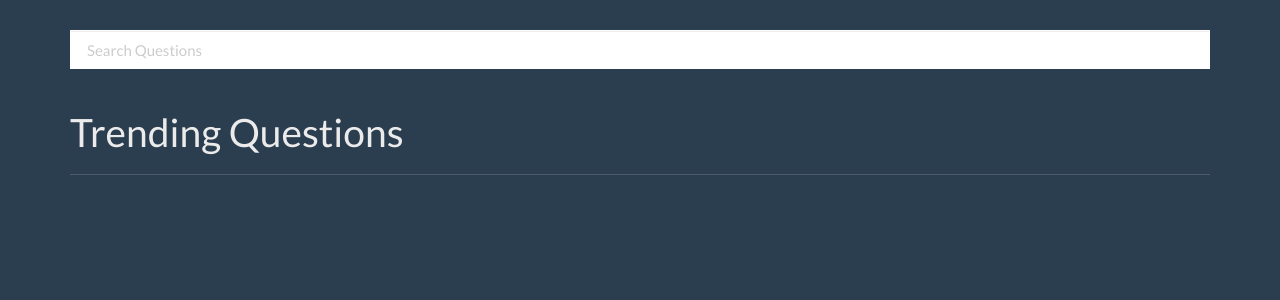
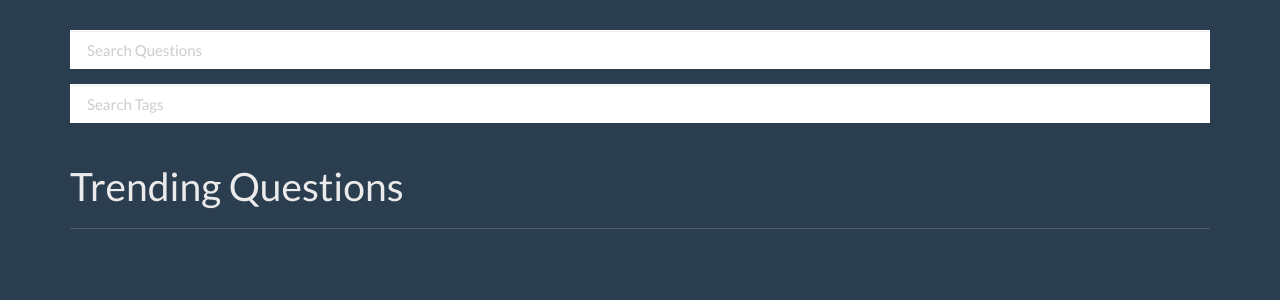
Before and after one commit to maygupta/qna-hub, a Flask app: page / in a window 1280 px wide. Shown: the part 40-340 px from the top of the page. Run offline with Flask 2, Linux system fonts and the light colour scheme; data that the repository does not hold is empty; some libraries are stand-ins or nearby versions.

Commit message:
Add new features

```diff
--- a/flask_qa/routes/main.py
+++ b/flask_qa/routes/main.py
@@ -40,36 +40,45 @@ def upload():
 
 @main.route('/search', methods=['GET', 'POST'])
 def search():
-    query = request.form['query']
-    search_query = "%{}%".format(query)
-    # order_by_str = text("LEVENSHTEIN(Question.question,'" + query "')"
-    # questions = Question.query.filter(Question.question.ilike(search_query))\
-    questions = Question.query \
-        .order_by(func.similarity(Question.question, query).desc())\
-        .limit(3)\
-        .all()
+    search_by_tag = False
+    questions = []
 
-    # Search in tags table
-    tags = Tag.query \
-        .filter(func.similarity(Tag.name, query) > 0.7) \
-        .order_by(func.similarity(Tag.name, query).desc())\
-        .limit(1)\
-        .all()
-    tag_ids = [t.id for t in tags]
+    if 'query_tags' in request.form:
+        query = request.form['query_tags']
+        search_by_tag = True
 
-    tag_map = TagQuestionMap.query\
-        .filter(TagQuestionMap.tag_id.in_(tag_ids))\
-        .limit(3)\
-        .all()
+        # Search in tags table
+        tags = Tag.query \
+            .filter(func.similarity(Tag.name, query) > 0.4) \
+            .order_by(func.similarity(Tag.name, query).desc())\
+            .limit(3)\
+            .all()
+        tag_ids = [t.id for t in tags]
 
-    question_ids = [t.question_id for t in tag_map]
+        tag_map = TagQuestionMap.query\
+            .filter(TagQuestionMap.tag_id.in_(tag_ids))\
+            .limit(3)\
+            .all()
 
-    questions_from_tag_search = Question.query.filter(Question.id.in_(question_ids)).all()
-    [questions.append(q) for q in questions_from_tag_search]
+        question_ids = [t.question_id for t in tag_map]
+
+        questions = Question.query.filter(Question.id.in_(question_ids)).all()
+
+    if not search_by_tag:
+        query = request.form['query']
+        search_query = "%{}%".format(query)
+        # order_by_str = text("LEVENSHTEIN(Question.question,'" + query "')"
+        # questions = Question.query.filter(Question.question.ilike(search_query))\
+        questions = Question.query \
+            .order_by(func.similarity(Question.question, query).desc())\
+            .limit(3)\
+            .all()
+
 
     context = {
         'questions' : questions,
-        'query': query
+        'query': query,
+        'search_by_tag': search_by_tag
     }
 
     return render_template('home.html', **context)
--- a/flask_qa/static/theme.css
+++ b/flask_qa/static/theme.css
@@ -53,7 +53,11 @@ pre {
 }
 
 .metadata {
+}
+
+.save-btn {
   float: right;
+  margin-right: 15px;
 }
 
 .form-metadata {
--- a/flask_qa/templates/home.html
+++ b/flask_qa/templates/home.html
@@ -6,14 +6,22 @@
         <div class="form-group">
           <input type="text" class="form-control" name="query" id="query" placeholder="Search Questions">
         </div>
-        <!-- <button type="submit" class="btn btn-primary">Search</button> -->
       </form>
 
+      <form method="POST" action="/search">
+        <div class="form-group">
+          <input type="text" class="form-control" name="query_tags" id="query" placeholder="Search Tags">
+        </div>
+      </form>
 
 
       <div class="page-header">
       {% if query %}
-        <h1>Questions matching '{{ query }}'</h1>
+        {% if search_by_tag %}
+          <h1>Questions matching Tag: '{{ query }}'</h1>
+        {% else %}
+          <h1>Questions matching text: '{{ query }}'</h1>
+        {% endif %}
       {% else %}
         <h1>Trending Questions</h1>
       {% endif %}
--- a/flask_qa/templates/upload.html
+++ b/flask_qa/templates/upload.html
@@ -13,6 +13,8 @@
           <td><h4>answer</h4></td>
           <td><h4>answer_author_name</h4></td>
           <td><h4>tags</h4></td>
+          <td><h4>question_date(YYYY-MM-DD)</h4></td>
+          <td><h4>answer_date(YYYY-MM-DD)</h4></td>
         </tr>
       </table>
       <div class="row">
```
Also changed, not shown: flask_qa/csv_parser.py (+6 -1 lines), flask_qa/templates/question.html (+11 -8 lines).
